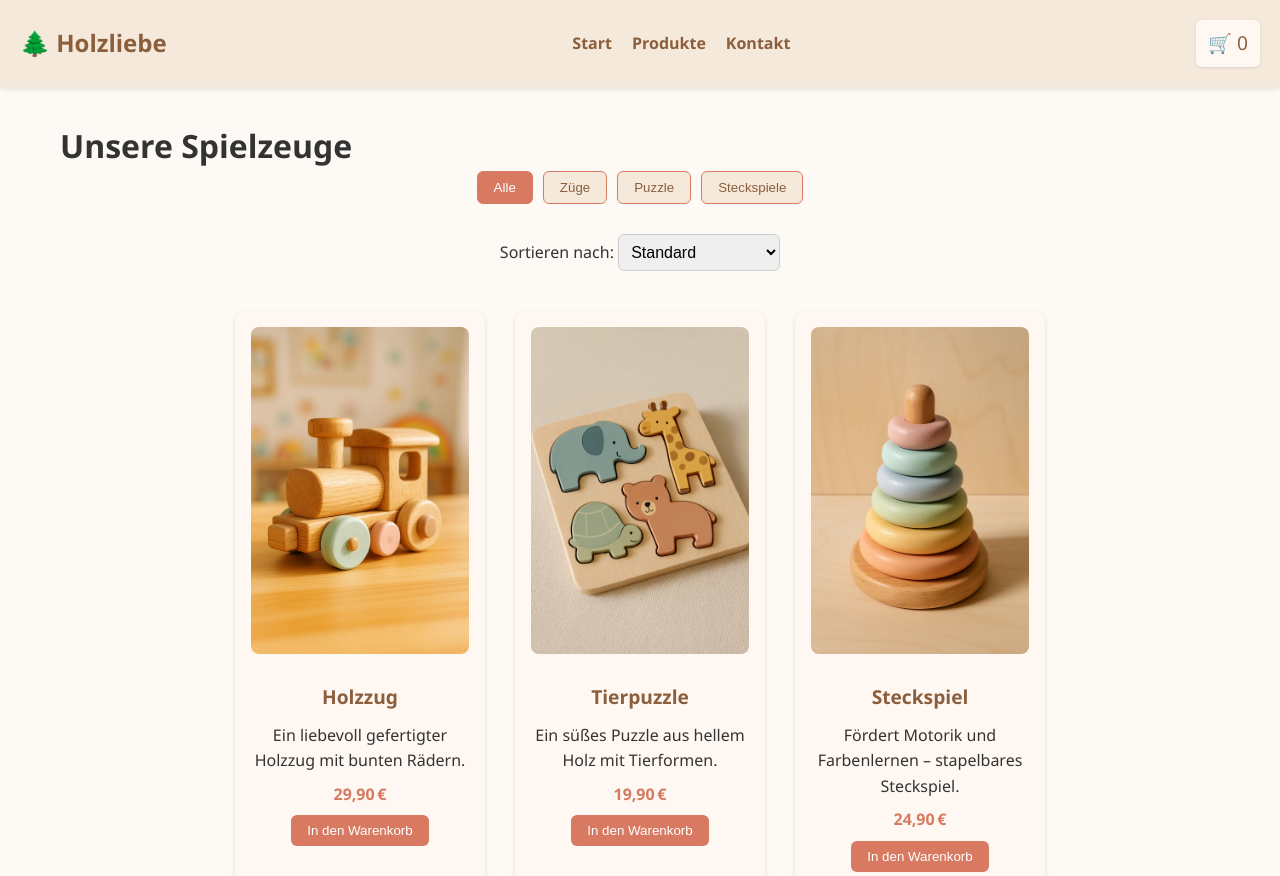
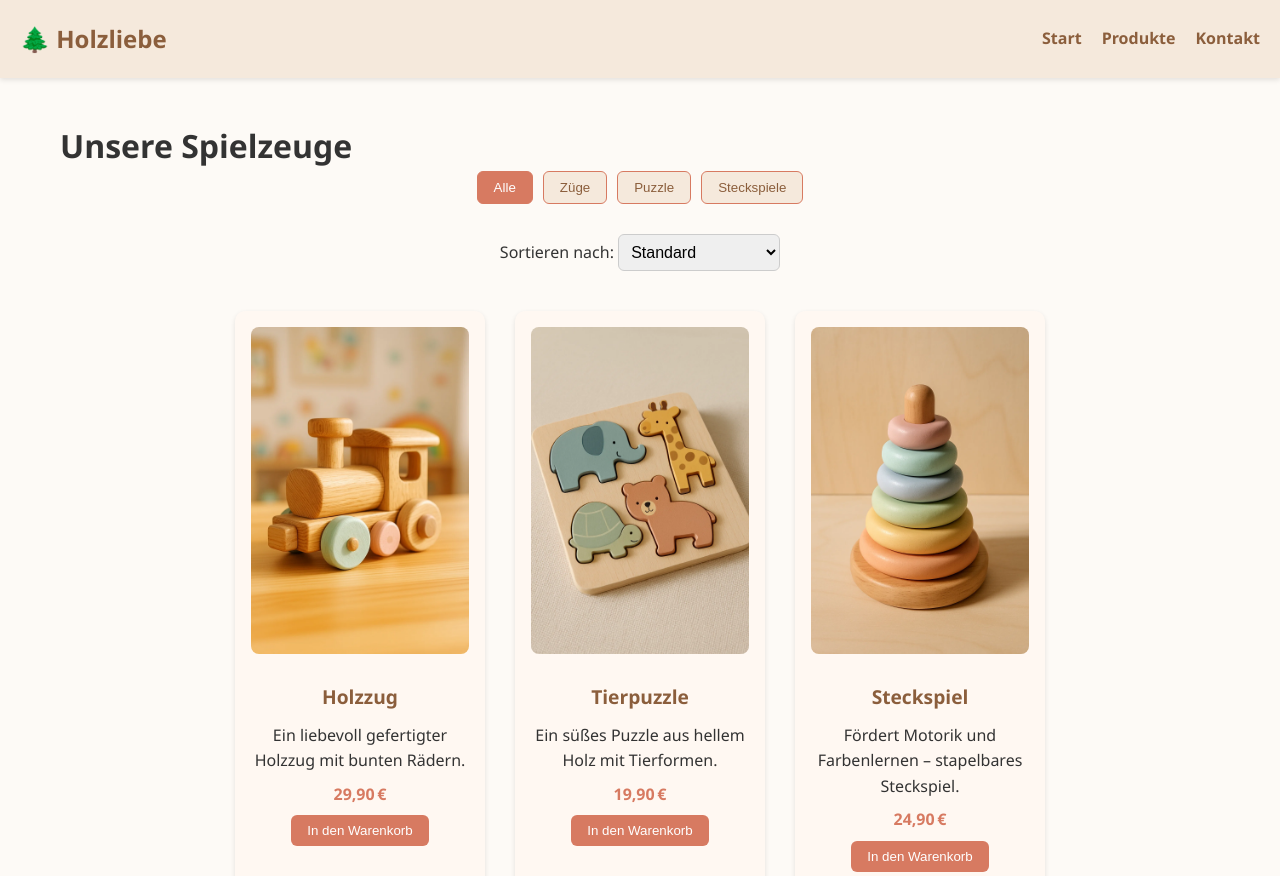
Before and after one commit to Siquazil/Holzspielzeug, a plain HTML site: page produkte.html in a window 1280 px wide. Shown: the top 876 px of the page. Drawn offline with Linux system fonts and the light colour scheme.

```diff
--- a/produkte.html
+++ b/produkte.html
@@ -16,8 +16,6 @@
         <li><a href="kontakt.html">Kontakt</a></li>
       </ul>
     </nav>
-    <div class="warenkorb-icon">
-  🛒 <span id="warenkorb-zähler">0</span>
 </div>
   </header>
 
```
